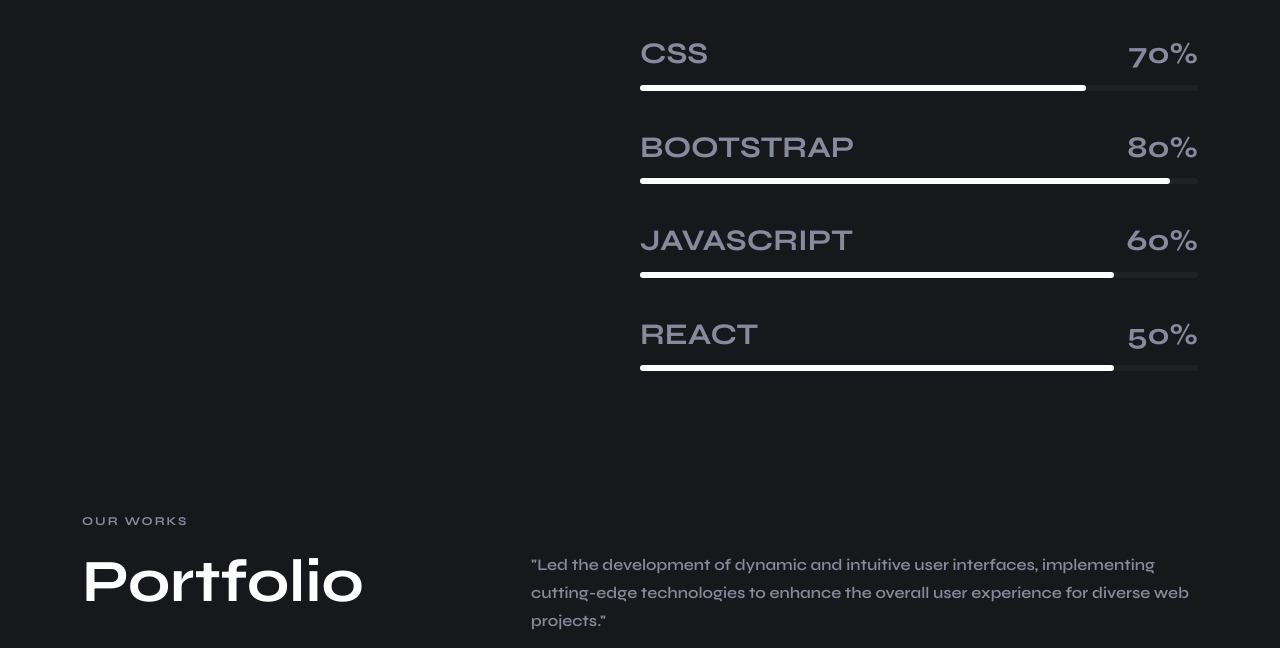
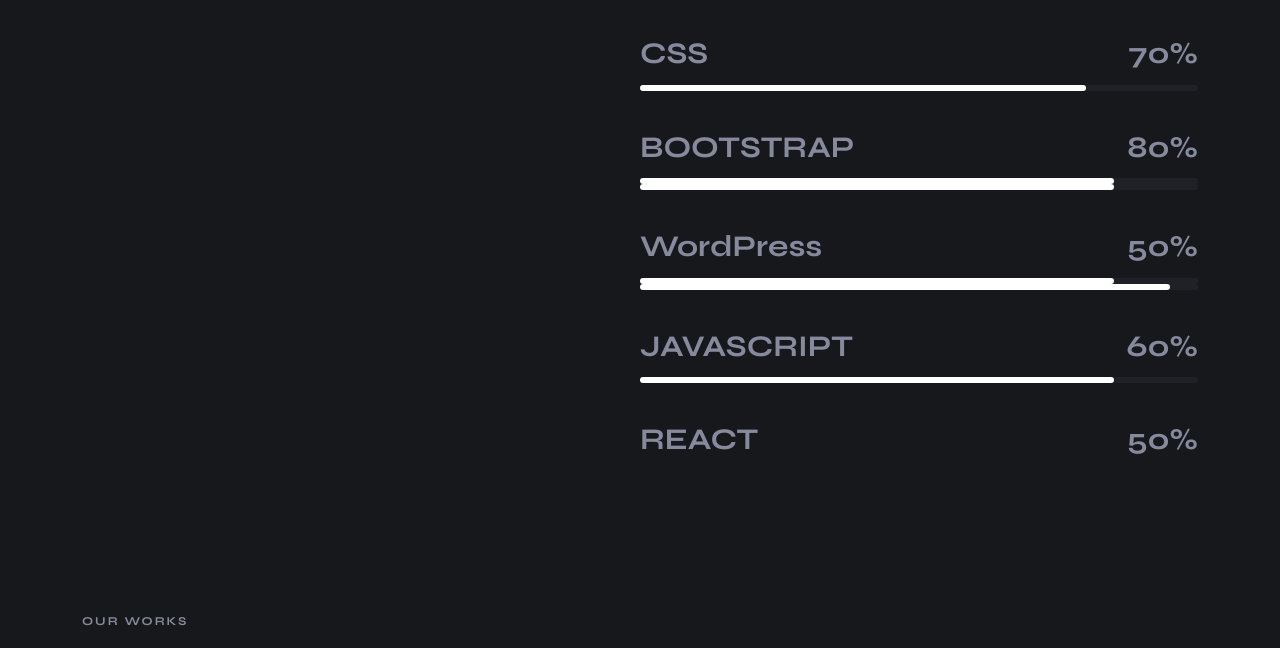
Before and after one commit to Shouravkumar21/Portfolio.github.io, a plain HTML site: page index.html in a window 1280 px wide. Shown: the part 2066-2714 px from the top of the page. Drawn offline with nearby package versions, Linux system fonts and the light colour scheme.

Commit message:
Update index.html

```diff
--- a/index.html
+++ b/index.html
@@ -394,6 +394,23 @@
 
                       <data class="progress-value" value="80">80%</data>
                     </div>
+                    <div class="progress-bg">
+                      <div class="progress" style="width: 85%"></div>
+                    </div>
+                     <div class="progress-bg">
+                      <div class="progress" style="width: 85%"></div>
+                    </div>
+                  </li>
+                  <li>
+                    <div class="progress-wrapper">
+                      <p class="progress-label">WordPress</p>
+
+                      <data class="progress-value" value="85">50%</data>
+                    </div>
+
+                    <div class="progress-bg">
+                      <div class="progress" style="width: 85%"></div>
+                    </div>
 
                     <div class="progress-bg">
                       <div class="progress" style="width: 95%"></div>
@@ -418,9 +435,7 @@
                       <data class="progress-value" value="50">50%</data>
                     </div>
 
-                    <div class="progress-bg">
-                      <div class="progress" style="width: 85%"></div>
-                    </div>
+
                   </li>
                 </ul>
               </div>
```
